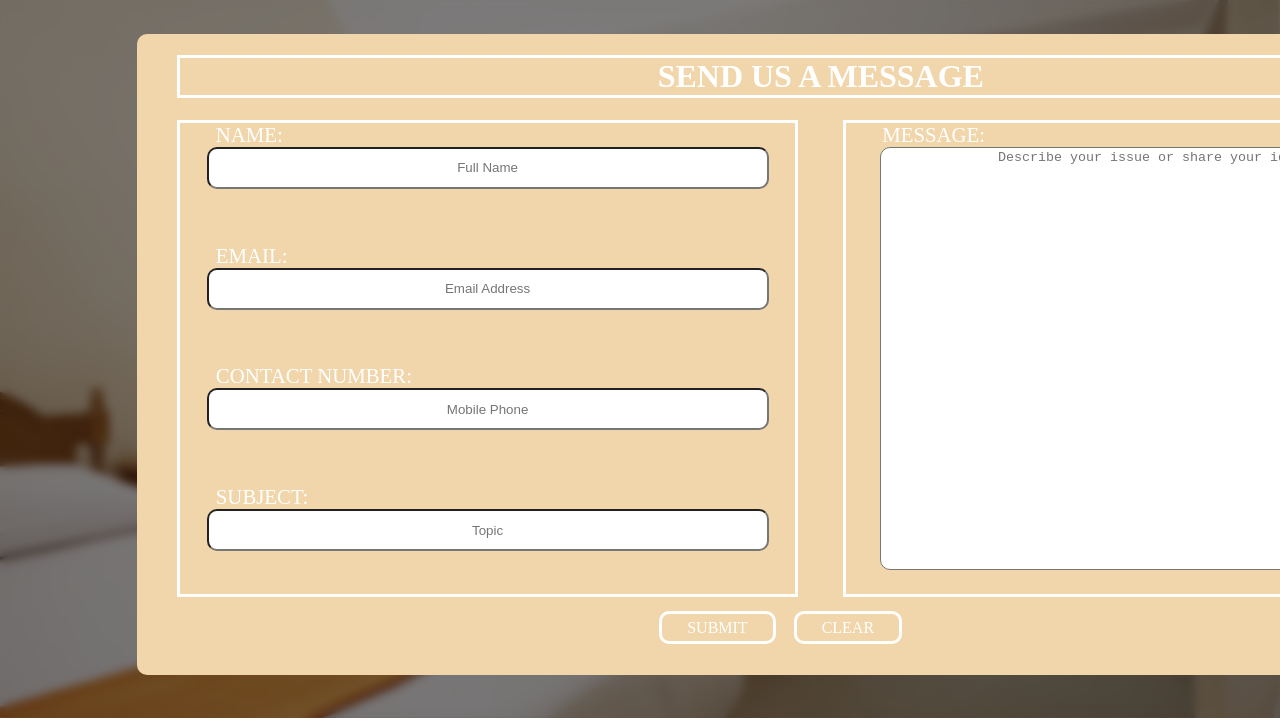
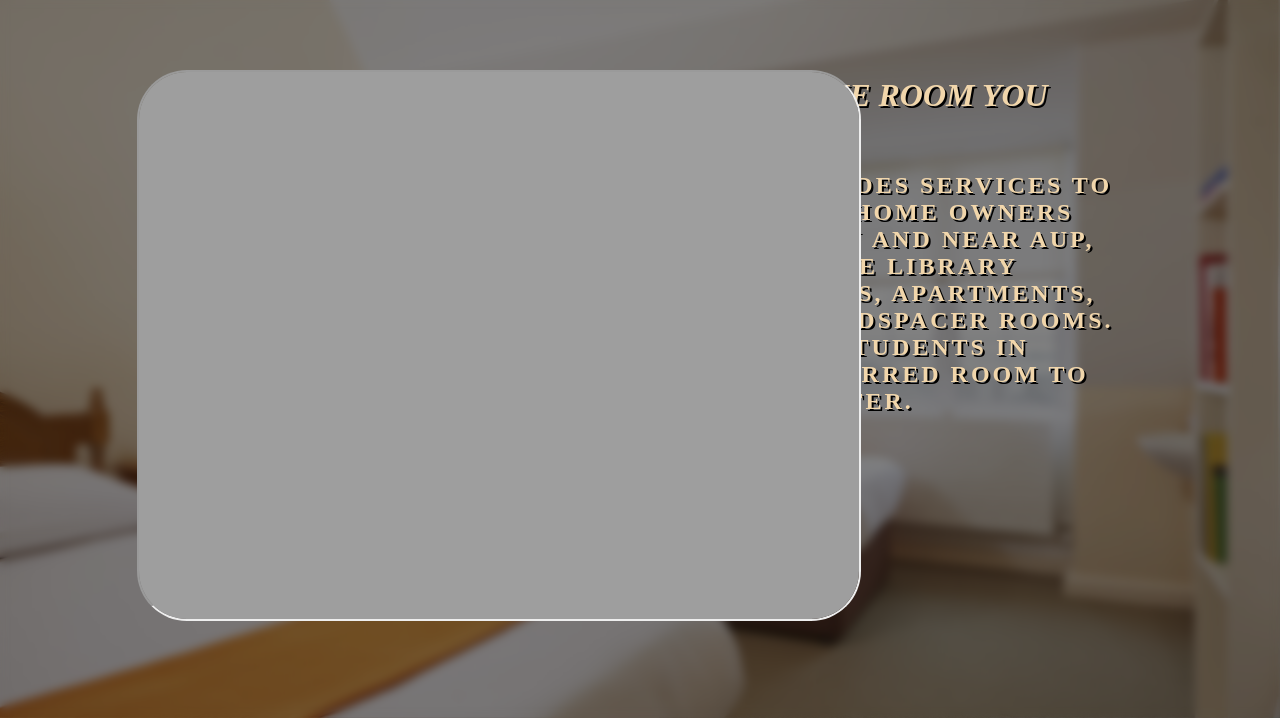
Before and after one commit to GKlyde1313/RoomAdvisor, a website: page dist/index.html in a window 1280 px wide. Shown: the part 75-800 px from the top of the page. Drawn offline with Linux system fonts and the light colour scheme.

```diff
--- a/dist/index.html
+++ b/dist/index.html
@@ -44,7 +44,7 @@
                     </li>
                 </ul>
             </div>
-            <iframe name="i_frame" src="./Contact-Page/contact-page.html">
+            <iframe name="i_frame" src="./Index-files/index-home.html">
             </iframe>
         </div>
     </div>
```
